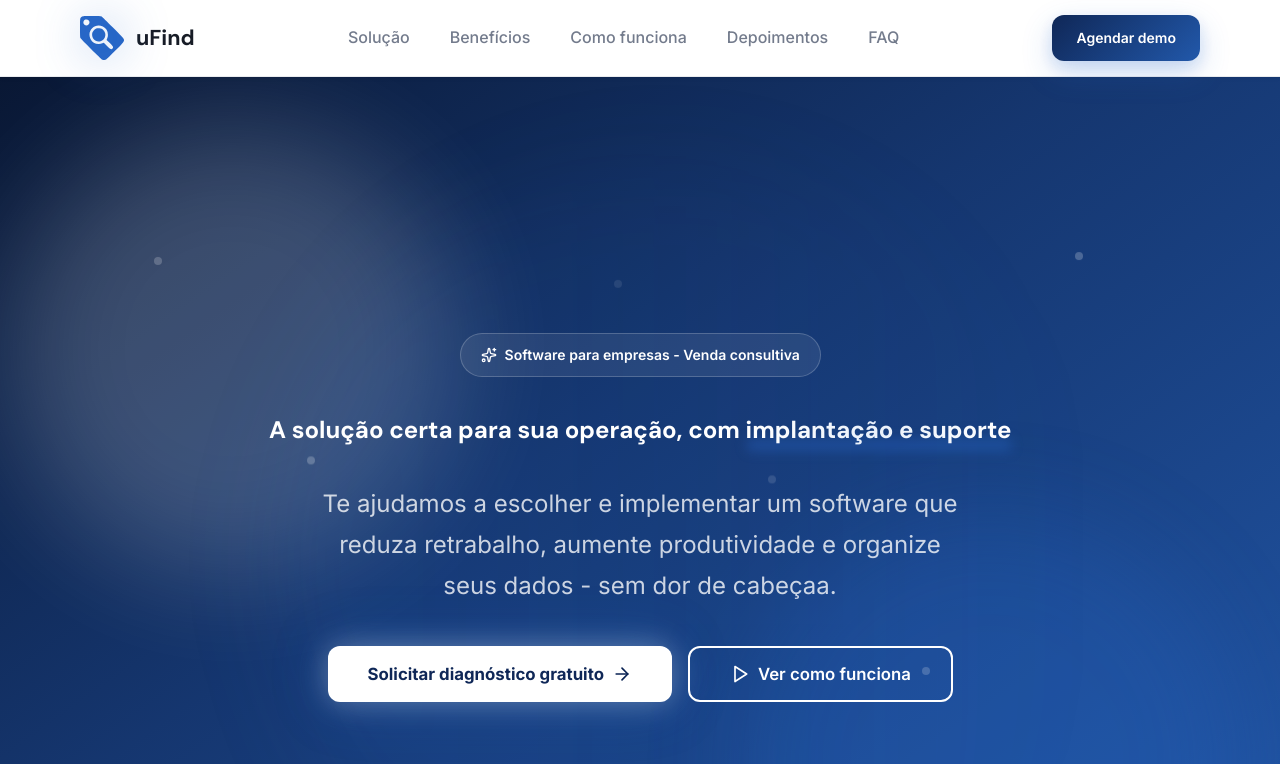
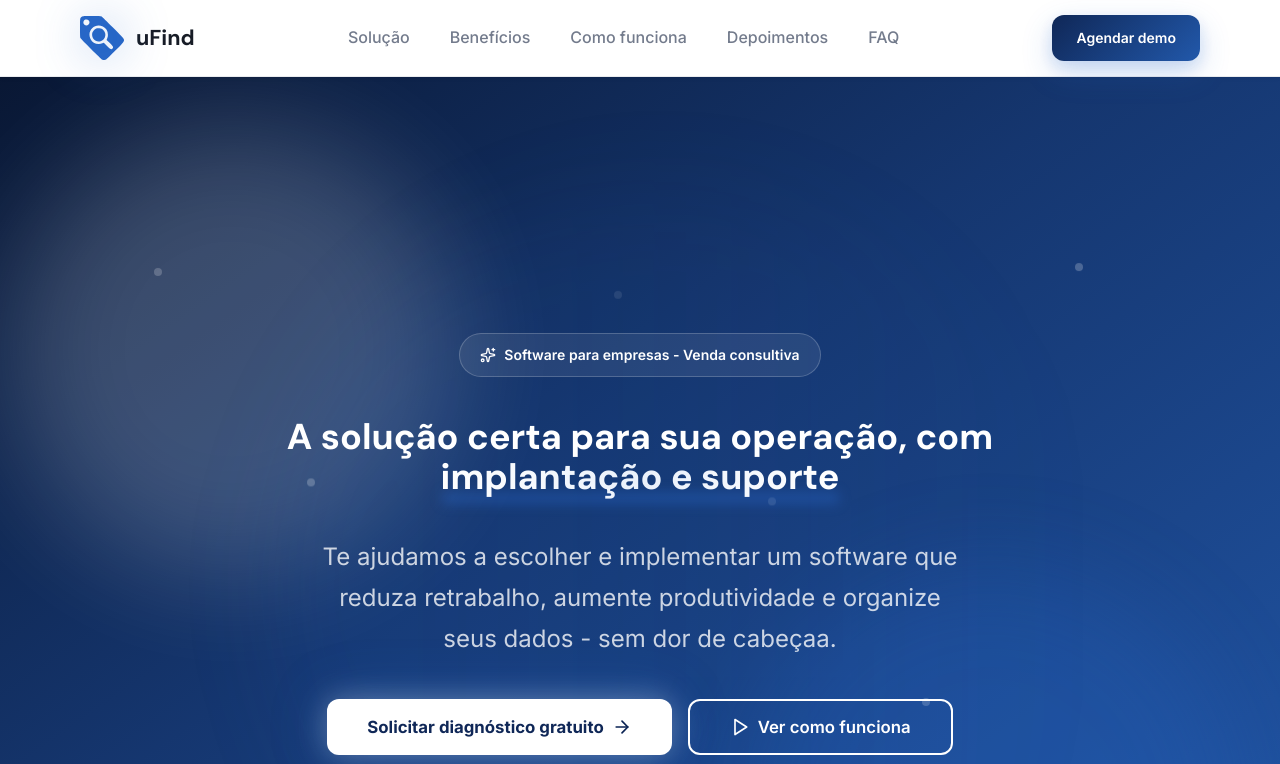
Before and after one commit to ufind-repre/landing-page, an Angular app: page / in a window 1280 px wide. Shown: the top 764 px of the page. Built offline with nearby package versions, Linux system fonts and the light colour scheme.

Commit message:
fix: adjust the lighthouse errors

```diff
--- a/src/styles.scss
+++ b/src/styles.scss
@@ -160,6 +160,11 @@ h5,
 h6 {
   font-family: var(--font-display);
   margin: 0;
+}
+
+h1 {
+  font-size: 2.25rem;
+  line-height: 1.1;
 }
 
 p {
```
